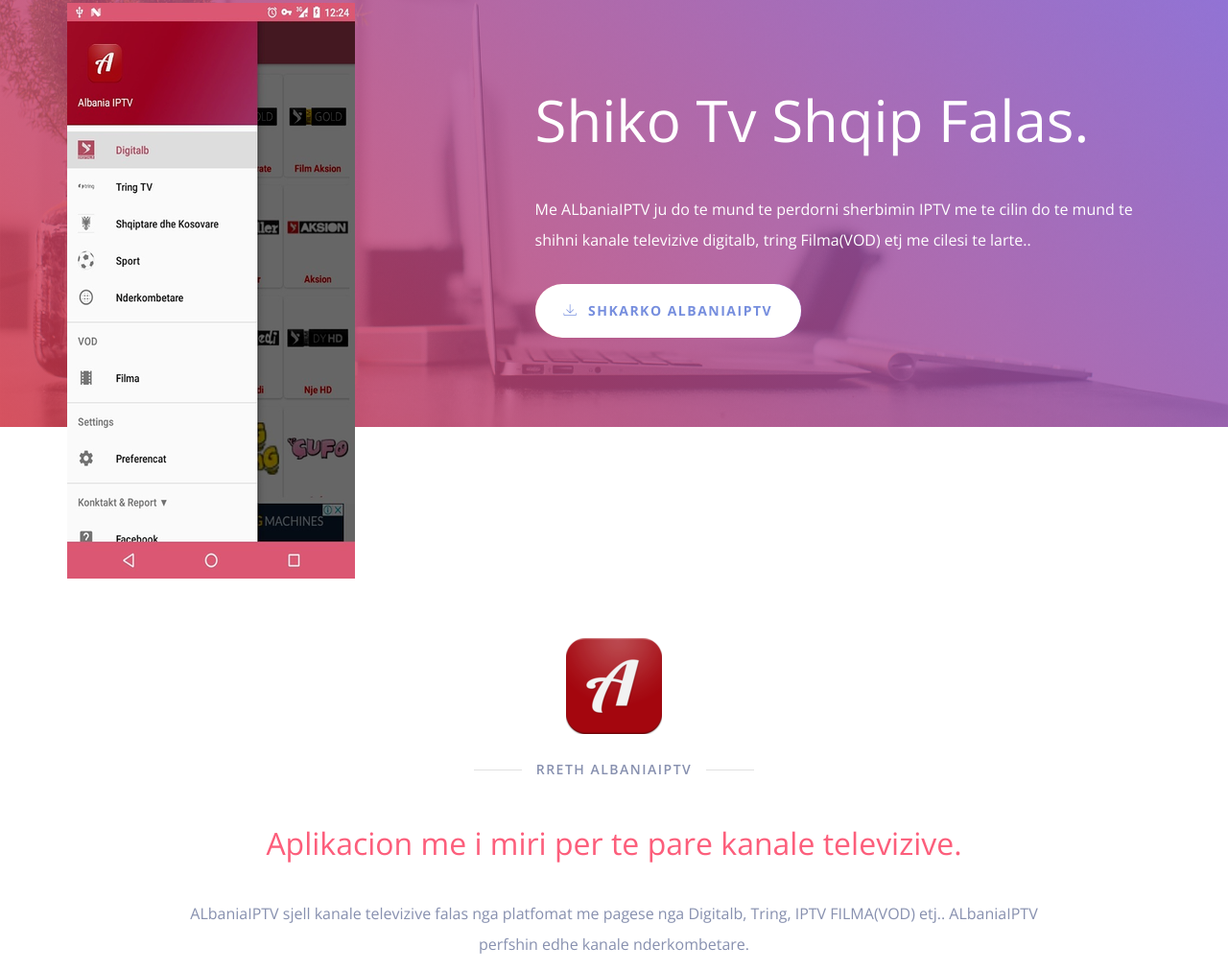
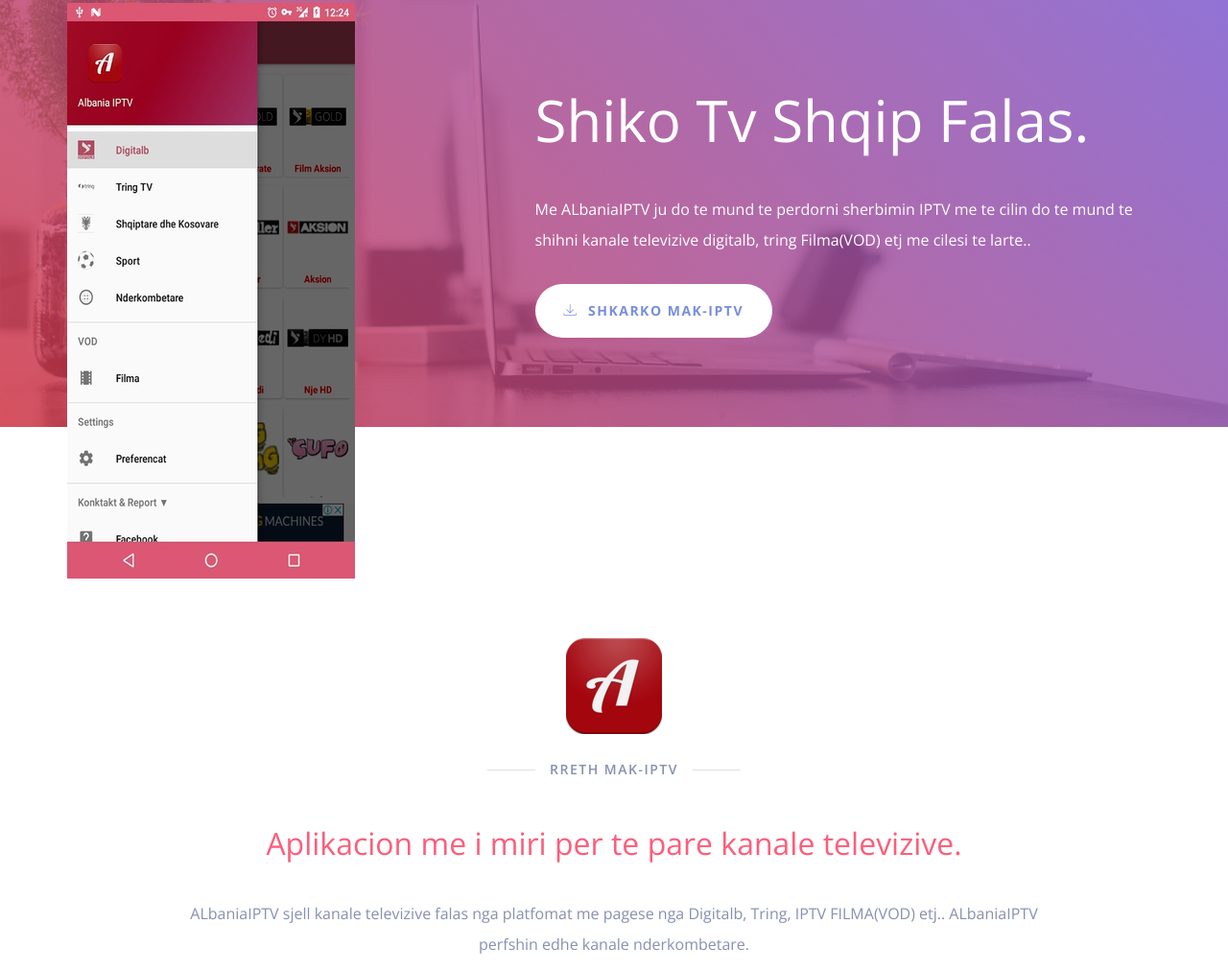
Before and after one commit to mak-iptv/MAK-IPTV, a plain HTML site: page index.html in a window 1280 px wide. Shown: the part 205-1217 px from the top of the page at 96% size. Drawn offline with nearby package versions, Linux system fonts and the light colour scheme.

Commit message:
Update index.html

```diff
--- a/index.html
+++ b/index.html
@@ -9,7 +9,7 @@
     <meta http-equiv="x-ua-compatible" content="ie=edge">
     <meta name="viewport" content="width=device-width, initial-scale=1.0">
     <!-- Title -->
-    <title>ALbaniaIPTV - TV Shqip Falas</title>
+    <title>MAK-IPTV </title>
     <!-- Place favicon.ico in the root directory -->
     <link rel="apple-touch-icon" href="images/apple-touch-icon.png">
     <link rel="shortcut icon" type="image/ico" href="images/favicon.ico" />
@@ -87,7 +87,7 @@
                     </div>
 
                     <div class="space-20"></div>
-                    <a href="#download" class="bttn-white wow fadeInUp" data-wow-delay="0.8s"><i class="lnr lnr-download"></i>Shkarko ALbaniaIPTV</a>
+                    <a href="#download" class="bttn-white wow fadeInUp" data-wow-delay="0.8s"><i class="lnr lnr-download"></i>Shkarko MAK-IPTV</a>
                    <!-- <a href="albaniaiptvlive/tvlive.html" class="bttn-white wow fadeInUp" data-wow-delay="0.8s"><i ></i>Live Tv</a> -->
 
                 </div>
@@ -105,7 +105,7 @@
                     <div class="page-title text-center">
                         <img src="images/about-logo.png" alt="About Logo">
                         <div class="space-20"></div>
-                        <h5 class="title">Rreth AlbaniaIPTV</h5>
+                        <h5 class="title">Rreth MAK-IPTV</h5>
                         <div class="space-30"></div>
                         <h3 class="blue-color">Aplikacion me i miri per te pare kanale televizive. </h3>
                         <div class="space-20"></div>
```
